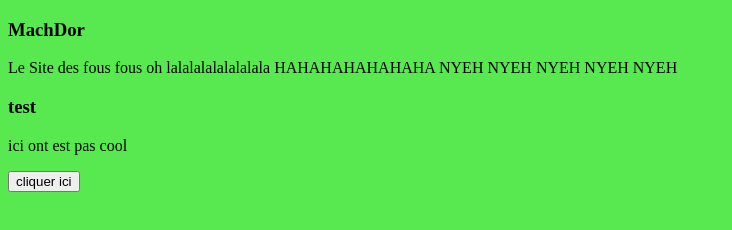
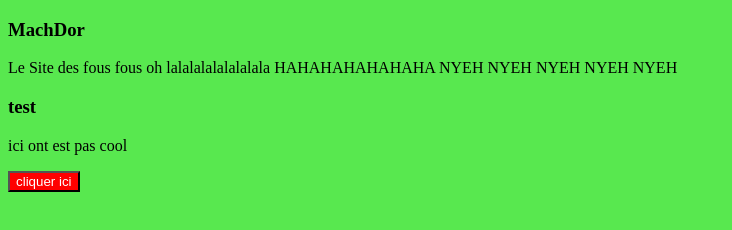
Before and after one commit to SpectralGlitch1/machdor.github.io, a plain HTML site: page index.html in a window 1280 px wide. Shown: the whole page, without its empty margins (0-732 px from the left). Drawn offline with Linux system fonts and the light colour scheme.

Commit message:
Update index.html

```diff
--- a/index.html
+++ b/index.html
@@ -16,7 +16,7 @@
   <section>
     <h3>test</h3>
     <p>ici ont est pas cool</p>
-    <a href="https://youtube.com"><button>cliquer ici</button></a>
+    <a href="https://youtube.com"><button style=" background-color: red; color : white">cliquer ici</button></a>
   </section>
 </body>
 </html>
```
